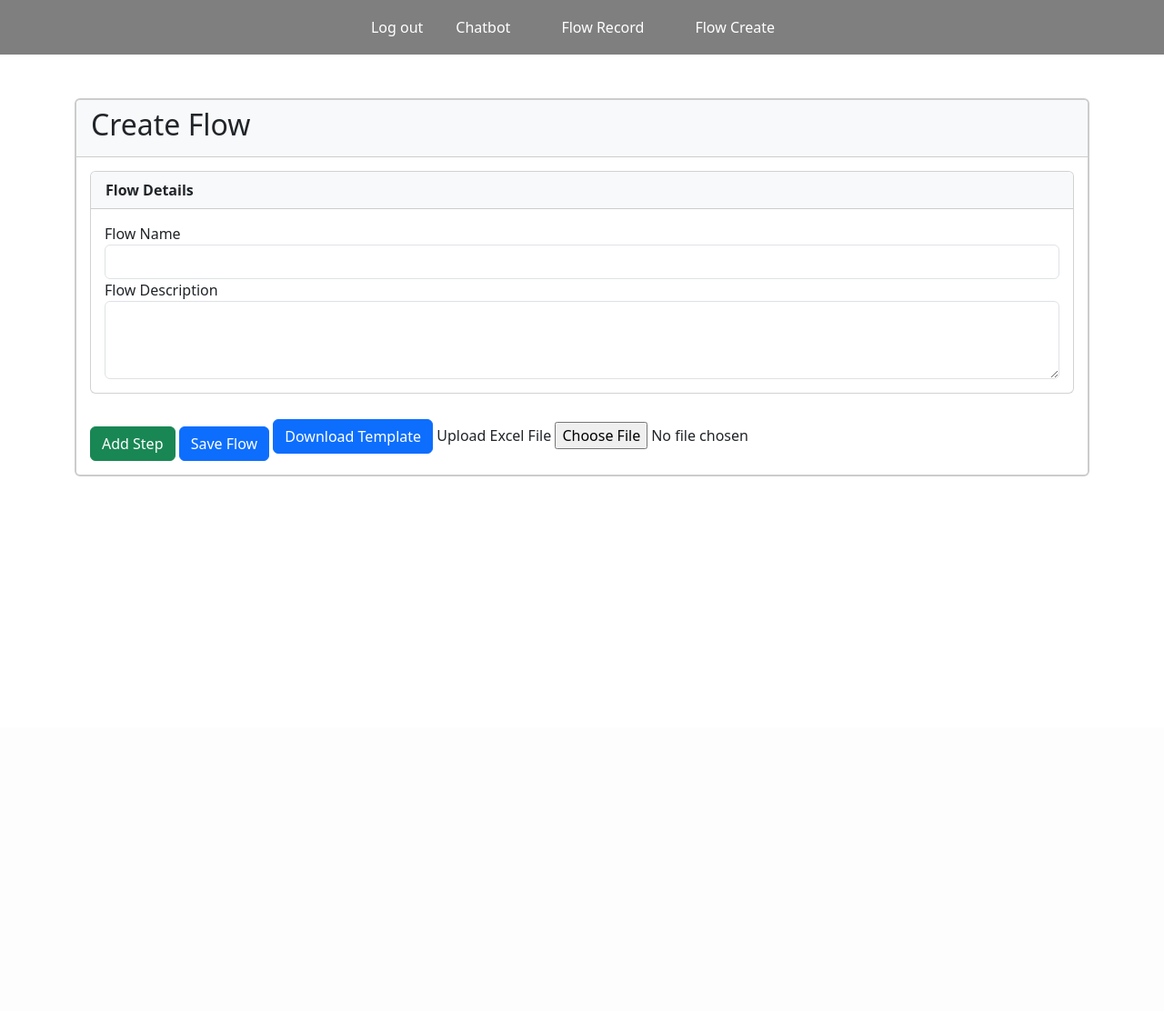
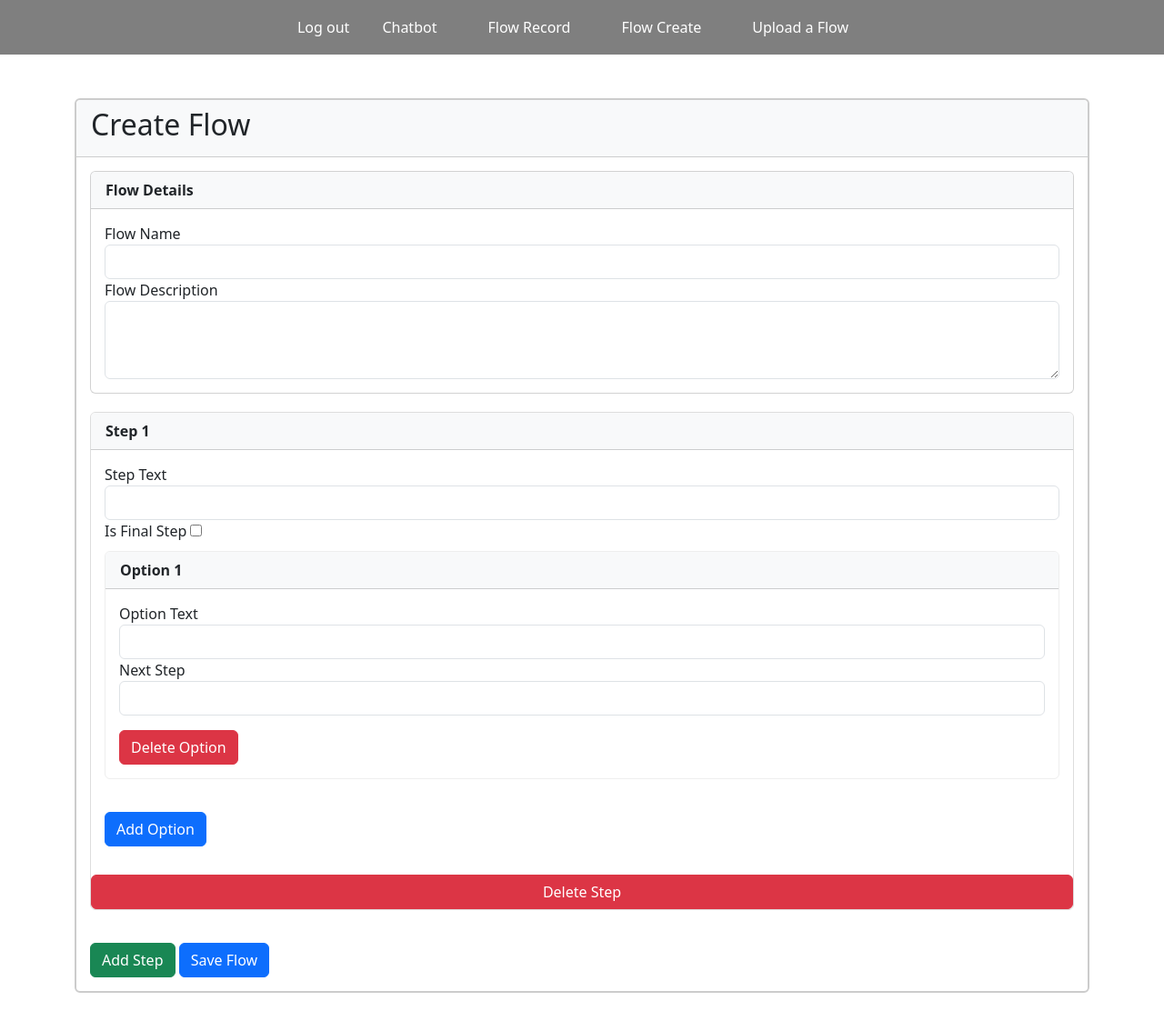
Before and after one commit to m-toufeeq/Django-Chatbot, a Django app: page /flowcreate/ in a window 1280 px wide. Shown: the whole page at 91% size. Before the commit the page ends 524 px from the top, so only its background shows below. Run offline with Django 5.2, Linux system fonts and the light colour scheme; a user stored in the database is signed in; lists and menus that the app fills with data are empty.

Commit message:
minor fixes

```diff
--- a/Chatbot/ChabotFeature/templates/ChabotFeature/FlowCreate.html
+++ b/Chatbot/ChabotFeature/templates/ChabotFeature/FlowCreate.html
@@ -54,9 +54,6 @@
 
                 <button type="button" class="btn btn-success mt-3" id="addStepBtn">Add Step</button>
                 <button type="submit" class="btn btn-primary mt-3">Save Flow</button>
-                <button type="button" class="btn btn-primary" id="downloadTemplateBtn">Download Template</button>
-                <label for="uploadExcelFile">Upload Excel File</label>
-                <input type="file" class="form-control-file" id="uploadExcelFile" accept=".xlsx">
             </form>
         </div>
     </div>
@@ -109,6 +106,55 @@
                 <button type="button" class="btn btn-danger delete-option-btn mt-3">Delete Option</button>
             `);
         }
+    }
+
+    function initializeDefaultStep() {
+        stepCount++;
+        const stepIndex = stepCount - 1;
+        $('#stepsContainer').append(`
+            <div class="card parent-card">
+                <div class="card-header">
+                    Step ${stepCount}
+                </div>
+                <div class="card-body">
+                    <div class="form-group">
+                        <label for="stepText${stepCount}">Step Text</label>
+                        <input type="text" class="form-control" id="stepText${stepCount}" name="steps[${stepIndex}][text]" required>
+                    </div>
+                    <div class="form-group">
+                        <label for="isFinalStep${stepCount}">Is Final Step</label>
+                        <input type="checkbox" id="isFinalStep${stepCount}" name="steps[${stepIndex}][is_final_step]">
+                    </div>
+
+                    <!-- Options Sub-Cards -->
+                    <div class="option-container" id="optionsContainer${stepCount}">
+                        <div class="card child-card">
+                            <div class="card-header">
+                                Option 1
+                            </div>
+                            <div class="card-body">
+                                <div class="form-group">
+                                    <label for="optionText${stepCount}_1">Option Text</label>
+                                    <input type="text" class="form-control" id="optionText${stepCount}_1" name="steps[${stepIndex}][options][0][text]" required>
+                                </div>
+                                <div class="form-group">
+                                    <label for="nextStep${stepCount}_1">Next Step</label>
+                                    <select class="form-control" id="nextStep${stepCount}_1" name="steps[${stepIndex}][options][0][next_step]" required>
+                                        <!-- Options will be populated dynamically -->
+                                    </select>
+                                </div>
+                                <button type="button" class="btn btn-danger delete-option-btn mt-3">Delete Option</button>
+                            </div>
+                        </div>
+                    </div>
+
+                    <button type="button" class="btn btn-primary add-option-btn mt-3">Add Option</button>
+                </div>
+            </div>
+        `);
+
+        addDeleteStepButton($(`#stepsContainer .parent-card:last-child`)); // Add delete step button
+        updateNextStepOptions();
     }
 
     $(document).on('click', '#addStepBtn', function() {
@@ -213,26 +259,29 @@
             description: $('#flowDescription').val(),
             steps: []
         };
-        console.log(formData);  // Add this line before the AJAX request to inspect the data
-
 
         $('#stepsContainer .parent-card').each(function(index) {
+            let stepNumber = index + 1; // Step number starts from 1
             let stepData = {
+                step_number: stepNumber,
                 text: $(this).find(`input[name*="steps[${index}][text]"]`).val(),
                 is_final_step: $(this).find(`input[name*="steps[${index}][is_final_step]"]`).is(':checked'),
                 options: []
             };
 
             $(this).find('.child-card').each(function(optionIndex) {
+                let nextStepNumber = $(this).find(`select[name*="steps[${index}][options][${optionIndex}][next_step]"]`).val() || '';
                 let optionData = {
                     text: $(this).find(`input[name*="steps[${index}][options][${optionIndex}][text]"]`).val(),
-                    next_step: $(this).find(`select[name*="steps[${index}][options][${optionIndex}][next_step]"]`).val()
+                    next_step_number: nextStepNumber
                 };
                 stepData.options.push(optionData);
             });
 
             formData.steps.push(stepData);
         });
+
+        console.log('Form Data:', formData);
 
         // AJAX request to save the form
         $.ajax({
@@ -250,84 +299,12 @@
         });
     });
 
-    $('#downloadTemplateBtn').on('click', function() {
-        window.location.href = '{% url "download_template" %}';
-    });
 
-    $('#uploadExcelFile').on('change', function(event) {
-        const file = event.target.files[0];
-        if (file) {
-            const formData = new FormData();
-            formData.append('file', file);
 
-            $.ajax({
-                url: '{% url "upload_excel" %}', // Update with the correct URL
-                type: 'POST',
-                data: formData,
-                processData: false,
-                contentType: false,
-                success: function(response) {
-                    $('#flowName').val(response.flow_name);
-                    $('#flowDescription').val(response.flow_description);
-                    $('#stepsContainer').empty();
-                    response.steps.forEach((step, index) => {
-                        $('#stepsContainer').append(`
-                            <div class="card parent-card">
-                                <div class="card-header">
-                                    Step ${index + 1}
-                                </div>
-                                <div class="card-body">
-                                    <div class="form-group">
-                                        <label for="stepText${index + 1}">Step Text</label>
-                                        <input type="text" class="form-control" id="stepText${index + 1}" name="steps[${index}][text]" value="${step.text}" required>
-                                    </div>
-                                    <div class="form-group">
-                                        <label for="isFinalStep${index + 1}">Is Final Step</label>
-                                        <input type="checkbox" id="isFinalStep${index + 1}" name="steps[${index}][is_final_step]" ${step.is_final_step ? 'checked' : ''}>
-                                    </div>
 
-                                    <!-- Options Sub-Cards -->
-                                    <div class="option-container" id="optionsContainer${index + 1}">
-                                        ${step.options.map((option, optionIndex) => `
-                                            <div class="card child-card">
-                                                <div class="card-header">
-                                                    Option ${optionIndex + 1}
-                                                </div>
-                                                <div class="card-body">
-                                                    <div class="form-group">
-                                                        <label for="optionText${index + 1}_${optionIndex + 1}">Option Text</label>
-                                                        <input type="text" class="form-control" id="optionText${index + 1}_${optionIndex + 1}" name="steps[${index}][options][${optionIndex}][text]" value="${option.text}" required>
-                                                    </div>
-                                                    <div class="form-group">
-                                                        <label for="nextStep${index + 1}_${optionIndex + 1}">Next Step</label>
-                                                        <select class="form-control" id="nextStep${index + 1}_${optionIndex + 1}" name="steps[${index}][options][${optionIndex}][next_step]" required>
-                                                            ${response.steps.filter((_, i) => i !== index).map((_, stepIndex) => `
-                                                                <option value="${stepIndex + 1}" ${option.next_step == stepIndex + 1 ? 'selected' : ''}>Step ${stepIndex + 1}</option>
-                                                            `).join('')}
-                                                        </select>
-                                                    </div>
-                                                    <button type="button" class="btn btn-danger delete-option-btn mt-3">Delete Option</button>
-                                                </div>
-                                            </div>
-                                        `).join('')}
-                                    </div>
-                                    <button type="button" class="btn btn-primary add-option-btn mt-3">Add Option</button>
-                                    <button type="button" class="btn btn-danger delete-step-btn mt-3">Delete Step</button>
-                                </div>
-                            </div>
-                        `);
-                    });
-                    updateNextStepOptions();
-                },
-                error: function() {
-                    toastr.error('An error occurred while uploading the file.');
-                }
-            });
-        }
-    });
 
     $(document).ready(function() {
-        updateNextStepOptions();
+        initializeDefaultStep(); // Initialize with Step 1 and Option 1
     });
 </script>
 
--- a/Chatbot/ChabotFeature/templates/base.html
+++ b/Chatbot/ChabotFeature/templates/base.html
@@ -59,6 +59,9 @@
                 <li class="nav-item">
                     <a class="nav-link text-white" href="{% url 'flowcreate' %}">Flow Create</a>
                 </li>
+                <li class="nav-item">
+                    <a class="nav-link text-white" href="{% url 'upload_flow' %}">Upload a Flow</a>
+                </li>
             </ul>
         </div>
     </nav>
--- a/Chatbot/ChabotFeature/urls.py
+++ b/Chatbot/ChabotFeature/urls.py
@@ -36,4 +36,8 @@ urlpatterns = [
     path('upload-excel/', upload_excel, name='upload_excel'),
 
     path('run_flow/<int:flow_id>/', run_flow, name='run_flow'),
+
+
+    path('uploadflow/', upload_flow, name='upload_flow'),
+
 ]
--- a/Chatbot/ChabotFeature/views.py
+++ b/Chatbot/ChabotFeature/views.py
@@ -257,37 +257,73 @@ def get_flow_details(request, flow_id):
 def flowcreate(request):
     return render(request, 'ChabotFeature/FlowCreate.html'  )
 
+
 @csrf_exempt
+@require_POST
 def create_flow(request):
-    if request.method == 'POST':
-        try:
-            data = json.loads(request.body.decode('utf-8'))
-            flow_name = data.get('name')
-            flow_description = data.get('description')
-            steps_data = data.get('steps')
+    import json
 
-            flow = Flow.objects.create(name=flow_name, description=flow_description)
-            step_mapping = {}
+    try:
+        data = json.loads(request.body)
+        flow_name = data.get('name')
+        flow_description = data.get('description')
+        steps = data.get('steps', [])
+        print(data)
+        # Create Flow
+        flow = Flow.objects.create(name=flow_name, description=flow_description)
 
-            for step_data in steps_data:
-                step_number = len(step_mapping) + 1
-                is_final_step = step_data.get('is_final_step', False)
-                step = FlowStep.objects.create(flow=flow, step_number=step_number, text=step_data['text'], is_final_step=is_final_step)
-                step_mapping[step_number] = step
+        # Create FlowSteps and store them in a dictionary for later reference
+        step_map = {}
+        for step_data in steps:
+            step_number = step_data.get('step_number')
+            step_text = step_data.get('text')
+            is_final_step = step_data.get('is_final_step', False)
 
-                options_data = step_data.get('options', [])
-                for option_data in options_data:
-                    next_step_number = option_data.get('next_step')
-                    next_step = step_mapping.get(next_step_number)
-                    FlowOption.objects.create(step=step, text=option_data['text'], next_step=next_step)
-            redirect("flowview")
-            return JsonResponse({'message': 'Flow created successfully!'})
+            # Create FlowStep
+            step = FlowStep.objects.create(
+                flow=flow,
+                step_number=step_number,
+                text=step_text,
+                is_final_step=is_final_step
+            )
 
-        except json.JSONDecodeError:
-            return JsonResponse({'error': 'Invalid JSON data'}, status=400)
+            # Store the created FlowStep in the map
+            step_map[step_number] = step
 
-    return JsonResponse({'error': 'Invalid request'}, status=400)
-@login_required
+        # Create FlowOptions using the stored FlowSteps
+        for step_data in steps:
+            step_number = step_data.get('step_number')
+            step = step_map.get(step_number)
+            options = step_data.get('options', [])
+
+            for option_data in options:
+                option_text = option_data.get('text')
+                next_step_number = option_data.get('next_step_number')
+
+                # Determine the next step instance
+                print(step)
+                print(next_step_number)
+
+                next_step = None
+                if next_step_number:
+                    next_step = FlowStep.objects.get(step_number=next_step_number, flow=flow)
+                    print(next_step)
+
+                # Create FlowOption
+                FlowOption.objects.create(
+                    step=step,
+                    text=option_text,
+                    next_step=next_step
+                )
+
+
+        return JsonResponse({'message': 'Flow created successfully!'})
+
+    except json.JSONDecodeError:
+        return JsonResponse({'error': 'Invalid JSON'}, status=400)
+    except Exception as e:
+        return JsonResponse({'error': str(e)}, status=500)
+
 
 def flow_view(request):
     flows = Flow.objects.all()
@@ -348,6 +384,7 @@ def respond_view(request, step_id, option_id):
                     'step_id': next_step.id,
                     'options': [{'id': option.id, 'text': option.text} for option in next_step.options.all()],
                 }
+                print(data)
 
             else:
                 # If it's the final step, no further options
@@ -453,3 +490,6 @@ def respond(request, step_id, option_id):
 
     except FlowStep.DoesNotExist or FlowOption.DoesNotExist:
         return JsonResponse({'error': 'Invalid step or option ID'}, status=400)
+
+def upload_flow(request):
+    return render(request, 'ChabotFeature/upload_flow.html')
```
Also changed, not shown: Chatbot/ChabotFeature/templates/ChabotFeature/edit_page.html (+17 -2 lines), Chatbot/ChabotFeature/templates/ChabotFeature/upload_flow.html (added, +350 -0 lines), Chatbot/db.sqlite3.
